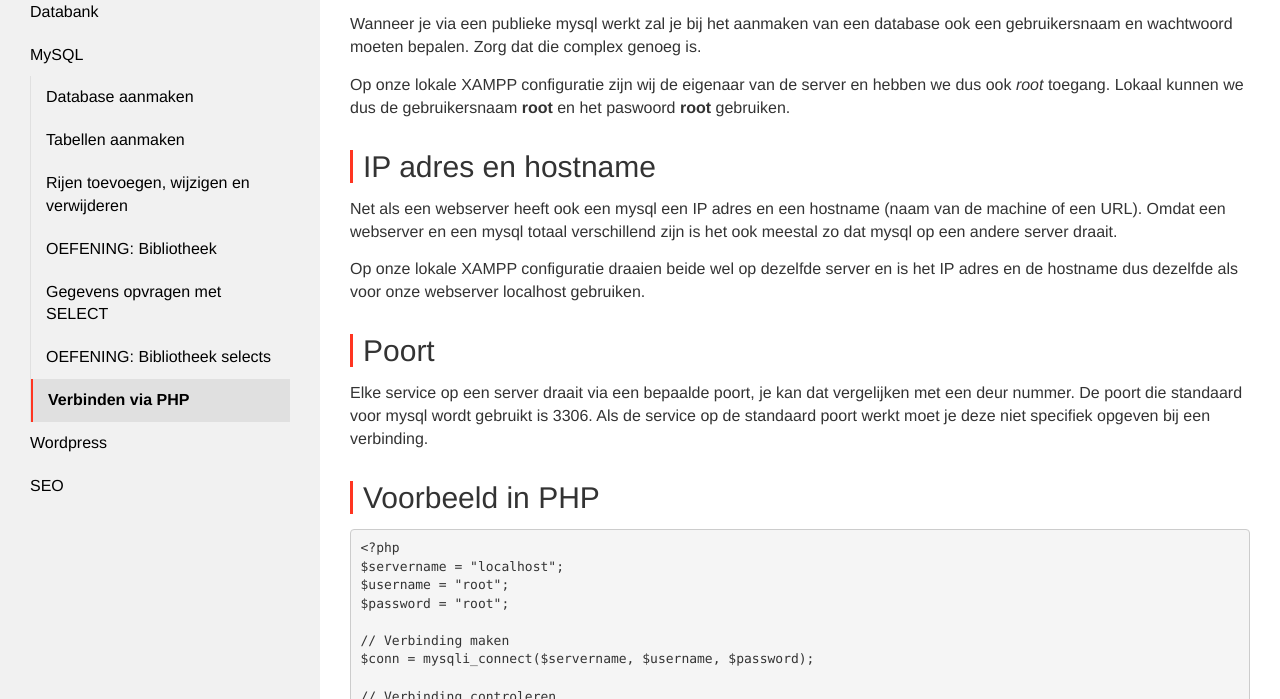
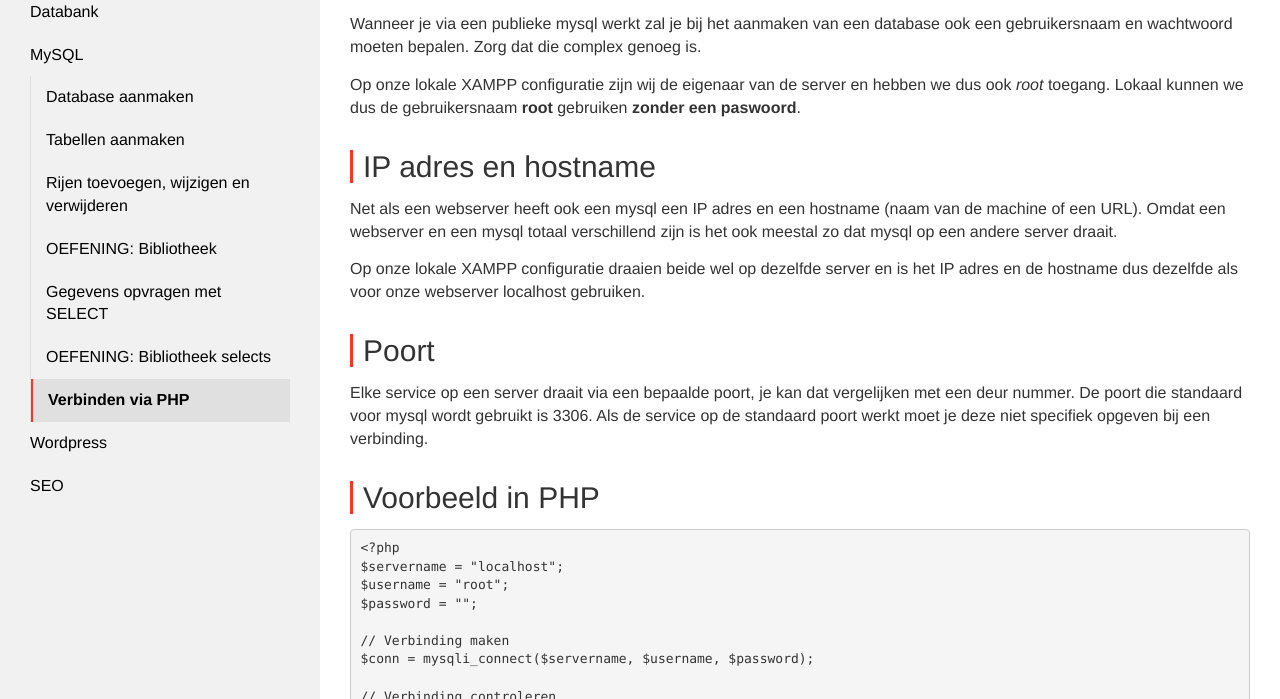
Before and after one commit to Syntra-Brussel/dynamische-webtechnieken, a Jekyll site: the page built from mysql/php-verbinden.md, in a window 1280 px wide. Shown: the part 210-909 px from the top of the page. Built offline with Jekyll 4.4.1, drawn with Linux system fonts in a browser that asks for light colours; nearby versions of some CDN libraries; a script that is not in the unit is left out; some of the changed text lies outside the part shown.

Commit message:
Update php-verbinden.md

```diff
--- a/mysql/php-verbinden.md
+++ b/mysql/php-verbinden.md
@@ -12,7 +12,7 @@ Voor je een database kan bevragen of manipuleren vanuit PHP leg je via een gebru
 ## Gebruikersnaam en wachterwoord
 Wanneer je via een publieke mysql werkt zal je bij het aanmaken van een database ook een gebruikersnaam en wachtwoord moeten bepalen. Zorg dat die complex genoeg is.
 
-Op onze lokale XAMPP configuratie zijn wij de eigenaar van de server en hebben we dus ook <em>root</em> toegang. Lokaal kunnen we dus de gebruikersnaam <strong>root</strong> en het paswoord <strong>root</strong> gebruiken.
+Op onze lokale XAMPP configuratie zijn wij de eigenaar van de server en hebben we dus ook <em>root</em> toegang. Lokaal kunnen we dus de gebruikersnaam <strong>root</strong> gebruiken <strong>zonder een paswoord</strong>.
 
 ## IP adres en hostname
 
@@ -30,7 +30,7 @@ Elke service op een server draait via een bepaalde poort, je kan dat vergelijken
 &lt;?php
 $servername = "localhost";
 $username = "root";
-$password = "root";
+$password = "";
 
 // Verbinding maken
 $conn = mysqli_connect($servername, $username, $password);
```
